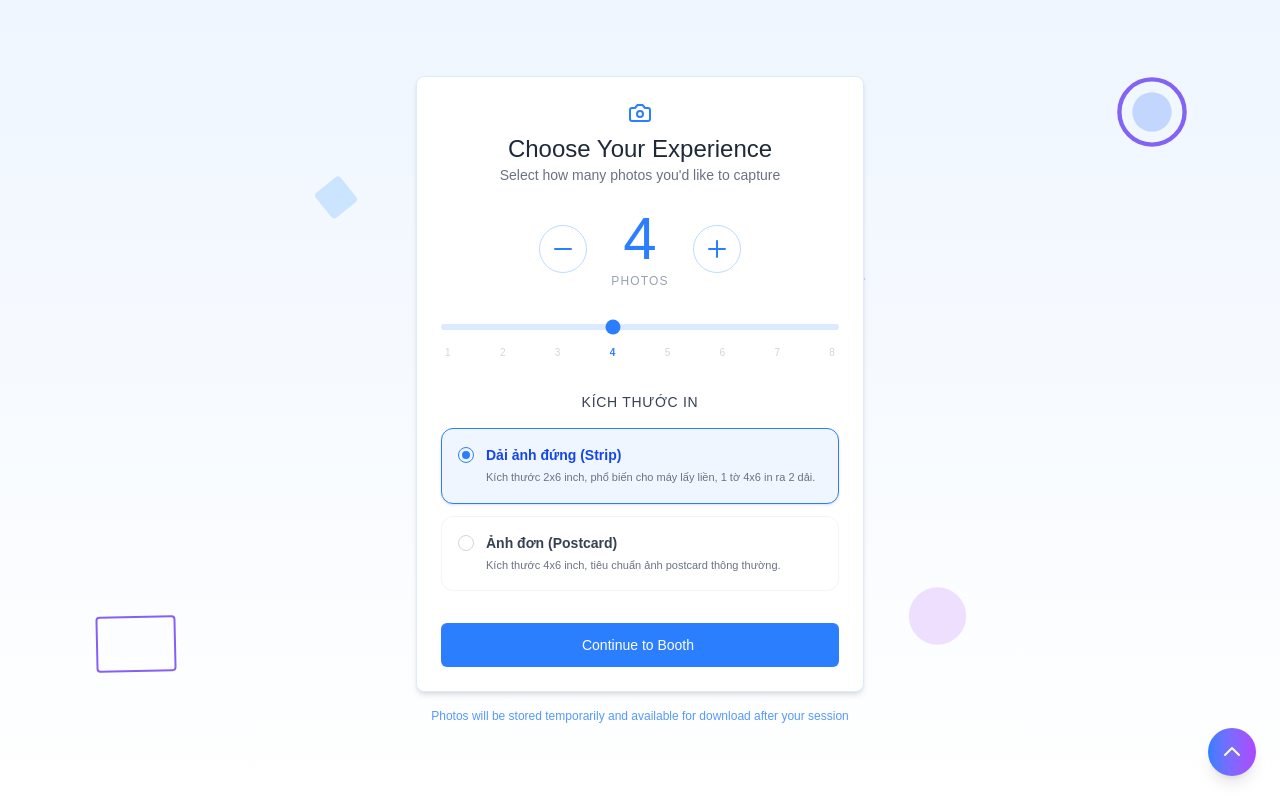
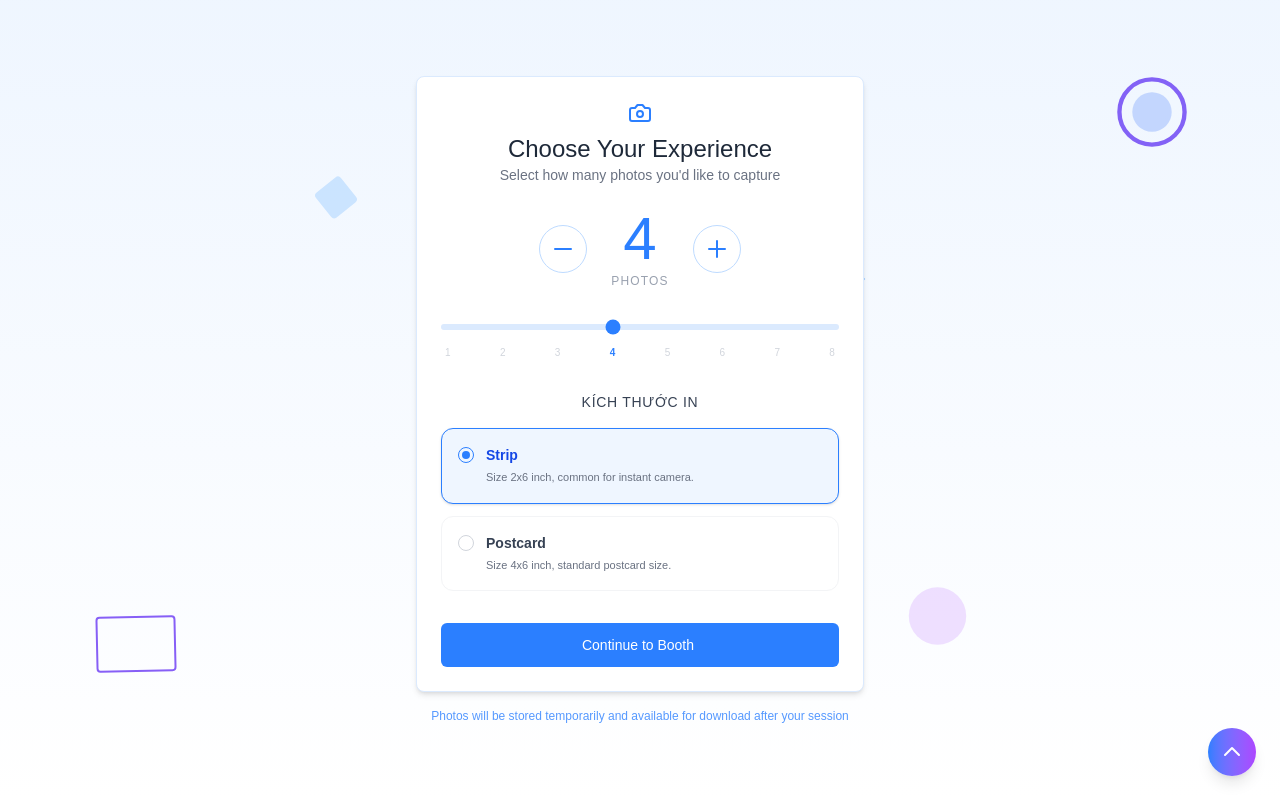
Before and after one commit to Nor262/photobooth, a Next.js app: page /booth in a window 1280 px wide. Built offline with nearby package versions, Linux system fonts and the light colour scheme.

Commit message:
refactor: standardize UI components and update print format labels to English in booth page

```diff
--- a/app/booth/page.js
+++ b/app/booth/page.js
@@ -375,8 +375,7 @@ export default function BoothSelection() {
             <button
               onClick={() => setPrintFormat("strip")}
               disabled={selectedShots >= 5}
-              className={`flex flex-col items-start p-4 rounded-xl border text-left transition-all ${
-                selectedShots >= 5
+              className={`flex flex-col items-start p-4 rounded-xl border text-left transition-all ${selectedShots >= 5
                 ? "border-gray-100 bg-gray-50 opacity-60 cursor-not-allowed"
                 : printFormat === "strip"
                   ? "border-blue-500 bg-blue-50 shadow-sm"
@@ -384,8 +383,7 @@ export default function BoothSelection() {
                 }`}
             >
               <div className="flex items-center mb-1">
-                <div className={`w-4 h-4 rounded-full mr-3 flex items-center justify-center border ${
-                  selectedShots >= 5
+                <div className={`w-4 h-4 rounded-full mr-3 flex items-center justify-center border ${selectedShots >= 5
                   ? "border-gray-200"
                   : printFormat === "strip"
                     ? "border-blue-500"
@@ -393,18 +391,17 @@ export default function BoothSelection() {
                   }`}>
                   {printFormat === "strip" && selectedShots < 5 && <div className="w-2 h-2 bg-blue-500 rounded-full"></div>}
                 </div>
-                <span className={`text-sm font-bold ${
-                  selectedShots >= 5
+                <span className={`text-sm font-bold ${selectedShots >= 5
                   ? "text-gray-400"
                   : printFormat === "strip"
                     ? "text-blue-700"
                     : "text-gray-700"
-                }`}>Dải ảnh đứng (Strip)</span>
+                  }`}>Strip</span>
               </div>
               <p className="text-[11px] text-gray-500 leading-relaxed ml-7">
                 {selectedShots >= 5
-                  ? "Dải ảnh đứng chỉ hỗ trợ tối đa 4 ảnh."
-                  : "Kích thước 2x6 inch, phổ biến cho máy lấy liền, 1 tờ 4x6 in ra 2 dải."}
+                  ? "Strip just for 4 shots or less"
+                  : "Size 2x6 inch, common for instant camera."}
               </p>
             </button>
 
@@ -416,10 +413,10 @@ export default function BoothSelection() {
                 <div className={`w-4 h-4 rounded-full mr-3 flex items-center justify-center border ${printFormat === "postcard" ? "border-blue-500" : "border-gray-300"}`}>
                   {printFormat === "postcard" && <div className="w-2 h-2 bg-blue-500 rounded-full"></div>}
                 </div>
-                <span className={`text-sm font-bold ${printFormat === "postcard" ? "text-blue-700" : "text-gray-700"}`}>Ảnh đơn (Postcard)</span>
+                <span className={`text-sm font-bold ${printFormat === "postcard" ? "text-blue-700" : "text-gray-700"}`}>Postcard</span>
               </div>
               <p className="text-[11px] text-gray-500 leading-relaxed ml-7">
-                Kích thước 4x6 inch, tiêu chuẩn ảnh postcard thông thường.
+                Size 4x6 inch, standard postcard size.
               </p>
             </button>
           </div>
```
Lines whose indentation alone changed are shown as unchanged.
